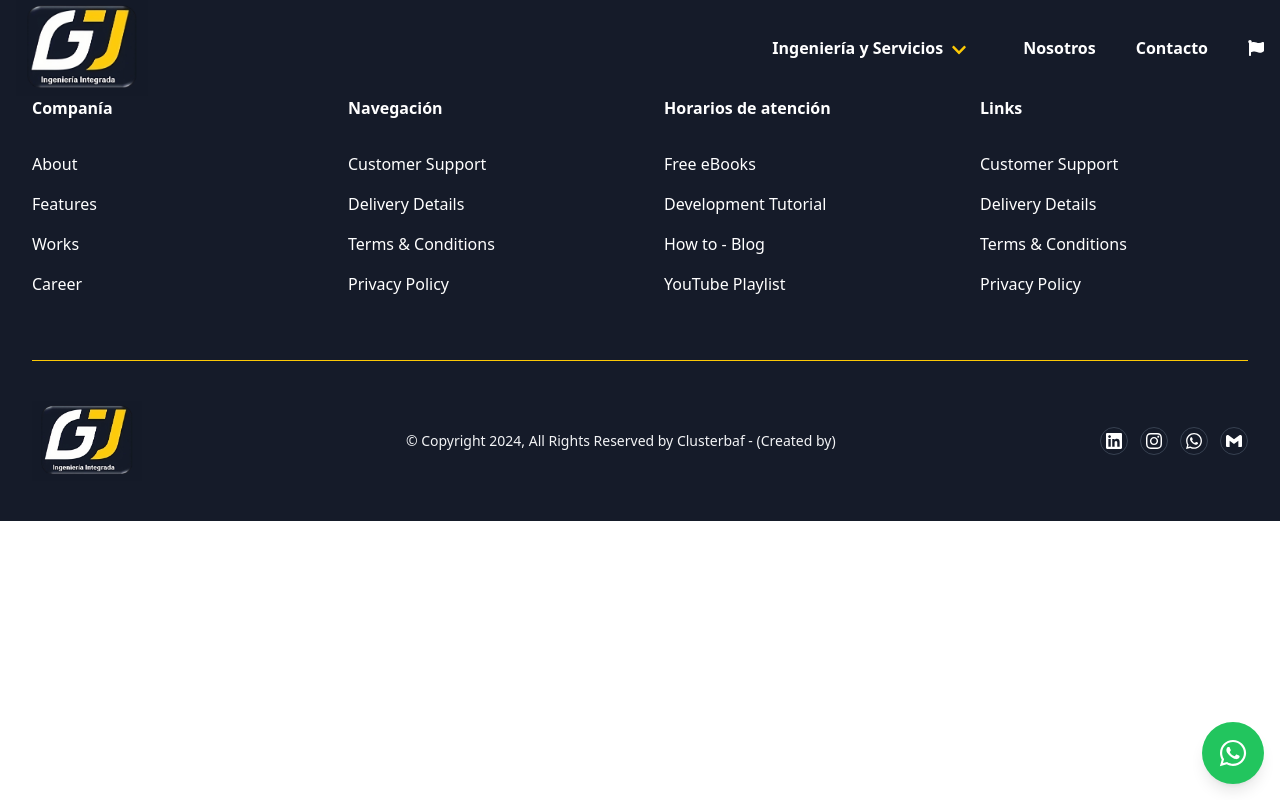
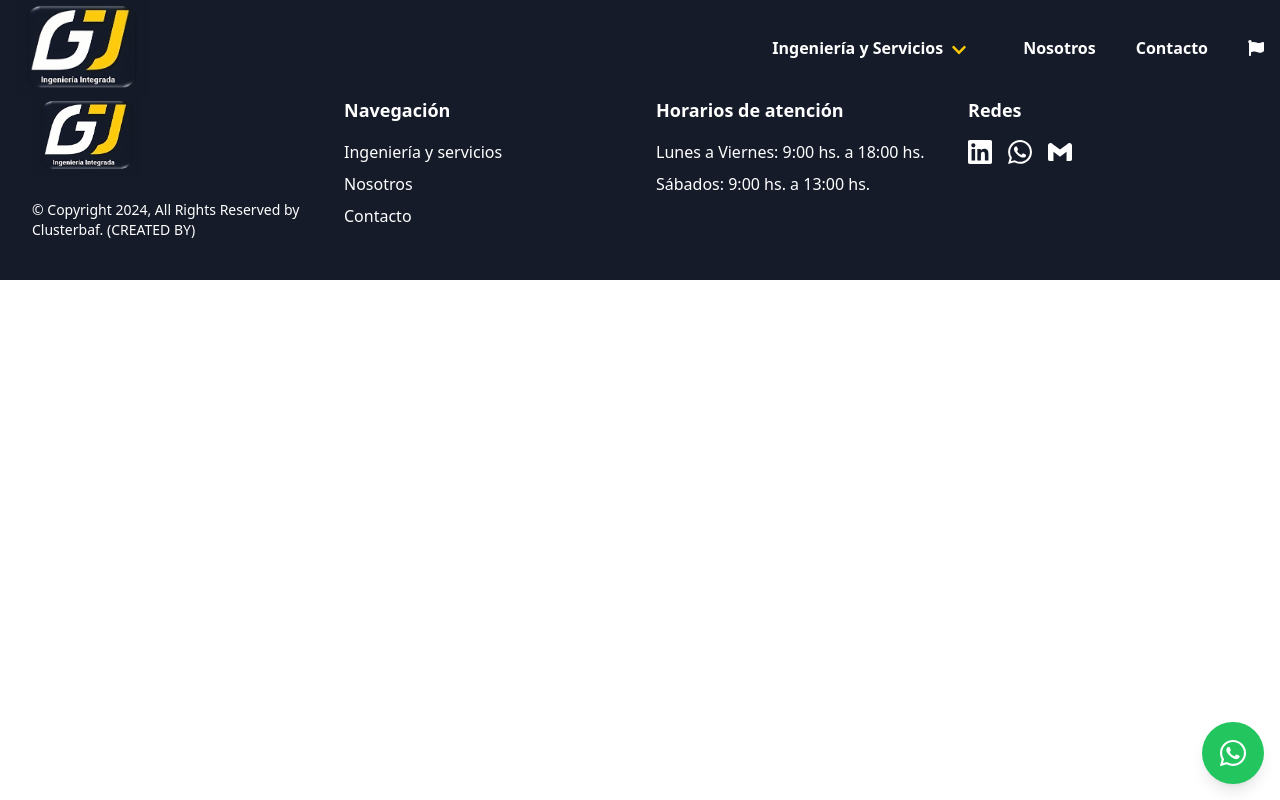
Before and after one commit to bautiliendo/clusterbaf-project, a React (Vite) app: page /contact in a window 1280 px wide. Built offline with nearby package versions, Linux system fonts and the light colour scheme.

Commit message:
footer finalizado

```diff
--- a/src/common/Footer.tsx
+++ b/src/common/Footer.tsx
@@ -1,130 +1,56 @@
-import Logo from '../assets/logo.jpg'
+import React from 'react';
+import Logo from '../assets/logo.jpg';
+import { handleGmail, handleLinkedIn, handleWhatsapp } from '../helpers/handleLinks';
 
-export const Footer = () => {
+export const Footer: React.FC = () => {
     return (
         <footer className="py-10 bg-rich_black sm:pt-16 lg:pt-24">
             <div className="px-4 mx-auto sm:px-6 lg:px-8 max-w-7xl">
-                <div className="grid grid-cols-2 gap-x-5 gap-y-12 md:grid-cols-4 md:gap-x-12">
+                <div className="grid grid-cols-1 gap-8 md:grid-cols-2 lg:grid-cols-4">
                     <div>
-                        <p className="font-bold text-white">Companía</p>
+                        <img className="h-20 mb-6" src={Logo} alt="Logo" />
+                        <p className="text-sm text-white">© Copyright 2024, All Rights Reserved by Clusterbaf. (CREATED BY)</p>
+                    </div>
 
-                        <ul className="mt-8 space-y-4">
-                            <li>
-                                <a href="#" title="" className="text-base text-white transition-all duration-200 hover:text-opacity-80 focus:text-opacity-80"> About </a>
-                            </li>
-                            <li>
-                                <a href="#" title="" className="text-base text-white transition-all duration-200 hover:text-opacity-80 focus:text-opacity-80"> Features </a>
-                            </li>
-                            <li>
-                                <a href="#" title="" className="text-base text-white transition-all duration-200 hover:text-opacity-80 focus:text-opacity-80"> Works </a>
-                            </li>
-                            <li>
-                                <a href="#" title="" className="text-base text-white transition-all duration-200 hover:text-opacity-80 focus:text-opacity-80"> Career </a>
-                            </li>
+                    <div>
+                        <h3 className="text-lg font-bold text-white mb-4">Navegación</h3>
+                        <ul className="space-y-2">
+                            <li><a href="#" className="text-white hover:text-opacity-80 transition-colors">Ingeniería y servicios</a></li>
+                            <li><a href="#" className="text-white hover:text-opacity-80 transition-colors">Nosotros</a></li>
+                            <li><a href="#" className="text-white hover:text-opacity-80 transition-colors">Contacto</a></li>
                         </ul>
                     </div>
 
                     <div>
-                        <p className="font-bold text-white">Navegación</p>
-
-                        <ul className="mt-8 space-y-4">
-                            <li>
-                                <a href="#" title="" className="text-base text-white transition-all duration-200 hover:text-opacity-80 focus:text-opacity-80"> Customer Support </a>
-                            </li>
-                            <li>
-                                <a href="#" title="" className="text-base text-white transition-all duration-200 hover:text-opacity-80 focus:text-opacity-80"> Delivery Details </a>
-                            </li>
-                            <li>
-                                <a href="#" title="" className="text-base text-white transition-all duration-200 hover:text-opacity-80 focus:text-opacity-80"> Terms & Conditions </a>
-                            </li>
-                            <li>
-                                <a href="#" title="" className="text-base text-white transition-all duration-200 hover:text-opacity-80 focus:text-opacity-80"> Privacy Policy </a>
-                            </li>
+                        <h3 className="text-lg font-bold text-white mb-4">Horarios de atención</h3>
+                        <ul className="space-y-2">
+                            <li className="text-white">Lunes a Viernes: 9:00 hs. a 18:00 hs.</li>
+                            <li className="text-white">Sábados: 9:00 hs. a 13:00 hs.</li>
                         </ul>
                     </div>
 
                     <div>
-                        <p className="font-bold text-white">Horarios de atención</p>
-
-                        <ul className="mt-8 space-y-4">
-                            <li>
-                                <a href="#" title="" className="text-base text-white transition-all duration-200 hover:text-opacity-80 focus:text-opacity-80"> Free eBooks </a>
-                            </li>
-                            <li>
-                                <a href="#" title="" className="text-base text-white transition-all duration-200 hover:text-opacity-80 focus:text-opacity-80"> Development Tutorial </a>
-                            </li>
-                            <li>
-                                <a href="#" title="" className="text-base text-white transition-all duration-200 hover:text-opacity-80 focus:text-opacity-80"> How to - Blog </a>
-                            </li>
-                            <li>
-                                <a href="#" title="" className="text-base text-white transition-all duration-200 hover:text-opacity-80 focus:text-opacity-80"> YouTube Playlist </a>
-                            </li>
-                        </ul>
-                    </div>
-
-                    <div>
-                        <p className="font-bold text-white">Links</p>
-
-                        <ul className="mt-8 space-y-4">
-                            <li>
-                                <a href="#" title="" className="text-base text-white transition-all duration-200 hover:text-opacity-80 focus:text-opacity-80"> Customer Support </a>
-                            </li>
-                            <li>
-                                <a href="#" title="" className="text-base text-white transition-all duration-200 hover:text-opacity-80 focus:text-opacity-80"> Delivery Details </a>
-                            </li>
-                            <li>
-                                <a href="#" title="" className="text-base text-white transition-all duration-200 hover:text-opacity-80 focus:text-opacity-80"> Terms & Conditions </a>
-                            </li>
-                            <li>
-                                <a href="#" title="" className="text-base text-white transition-all duration-200 hover:text-opacity-80 focus:text-opacity-80"> Privacy Policy </a>
-                            </li>
-                        </ul>
-                    </div>
-                </div>
-
-                <hr className="mt-16 mb-10 border-jonquil" />
-
-                <div className="flex flex-wrap items-center justify-between">
-                    <img className="h-20 auto md:order-1" src={Logo} alt="" />
-
-                    <ul className="flex items-center space-x-3 md:order-3">
-                        <li>
-                            <a href="#" title="LinkedIn" className="flex items-center justify-center text-white transition-all duration-200 bg-transparent border border-gray-700 rounded-full w-7 h-7 hover:bg-blue-600 hover:border-blue-600 focus:bg-blue-600 focus:border-blue-600">
-                                <svg className="w-4 h-4" xmlns="http://www.w3.org/2000/svg" viewBox="0 0 24 24" fill="currentColor">
+                        <h3 className="text-lg font-bold text-white mb-4">Redes</h3>
+                        <div className="flex space-x-4">
+                            <button onClick={handleLinkedIn} title="LinkedIn" className="text-white hover:text-blue-400 transition-colors">
+                                <svg className="w-6 h-6" fill="currentColor" viewBox="0 0 24 24" aria-hidden="true">
                                     <path d="M20.447 20.452h-3.554v-5.569c0-1.328-.027-3.037-1.852-3.037-1.853 0-2.136 1.445-2.136 2.939v5.667H9.351V9h3.414v1.561h.046c.477-.9 1.637-1.85 3.37-1.85 3.601 0 4.267 2.37 4.267 5.455v6.286zM5.337 7.433c-1.144 0-2.063-.926-2.063-2.065 0-1.138.92-2.063 2.063-2.063 1.14 0 2.064.925 2.064 2.063 0 1.139-.925 2.065-2.064 2.065zm1.782 13.019H3.555V9h3.564v11.452zM22.225 0H1.771C.792 0 0 .774 0 1.729v20.542C0 23.227.792 24 1.771 24h20.451C23.2 24 24 23.227 24 22.271V1.729C24 .774 23.2 0 22.222 0h.003z" />
                                 </svg>
-                            </a>
-                        </li>
-
-                        <li>
-                            <a href="#" title="Instagram" className="flex items-center justify-center text-white transition-all duration-200 bg-transparent border border-gray-700 rounded-full w-7 h-7 hover:bg-pink-500 hover:border-pink-500 focus:bg-pink-500 focus:border-pink-500">
-                                <svg className="w-4 h-4" xmlns="http://www.w3.org/2000/svg" viewBox="0 0 24 24" fill="currentColor">
-                                    <path d="M12 2.163c3.204 0 3.584.012 4.85.07 3.252.148 4.771 1.691 4.919 4.919.058 1.265.069 1.645.069 4.849 0 3.205-.012 3.584-.069 4.849-.149 3.225-1.664 4.771-4.919 4.919-1.266.058-1.644.07-4.85.07-3.204 0-3.584-.012-4.849-.07-3.26-.149-4.771-1.699-4.919-4.92-.058-1.265-.07-1.644-.07-4.849 0-3.204.013-3.583.07-4.849.149-3.227 1.664-4.771 4.919-4.919 1.266-.057 1.645-.069 4.849-.069zm0-2.163c-3.259 0-3.667.014-4.947.072-4.358.2-6.78 2.618-6.98 6.98-.059 1.281-.073 1.689-.073 4.948 0 3.259.014 3.668.072 4.948.2 4.358 2.618 6.78 6.98 6.98 1.281.058 1.689.072 4.948.072 3.259 0 3.668-.014 4.948-.072 4.354-.2 6.782-2.618 6.979-6.98.059-1.28.073-1.689.073-4.948 0-3.259-.014-3.667-.072-4.947-.196-4.354-2.617-6.78-6.979-6.98-1.281-.059-1.69-.073-4.949-.073zm0 5.838c-3.403 0-6.162 2.759-6.162 6.162s2.759 6.163 6.162 6.163 6.162-2.759 6.162-6.163c0-3.403-2.759-6.162-6.162-6.162zm0 10.162c-2.209 0-4-1.79-4-4 0-2.209 1.791-4 4-4s4 1.791 4 4c0 2.21-1.791 4-4 4zm6.406-11.845c-.796 0-1.441.645-1.441 1.44s.645 1.44 1.441 1.44c.795 0 1.439-.645 1.439-1.44s-.644-1.44-1.439-1.44z" />
-                                </svg>
-                            </a>
-                        </li>
-
-                        <li>
-                            <a href="#" title="WhatsApp" className="flex items-center justify-center text-white transition-all duration-200 bg-transparent border border-gray-700 rounded-full w-7 h-7 hover:bg-green-500 hover:border-green-500 focus:bg-green-500 focus:border-green-500">
-                                <svg className="w-4 h-4" xmlns="http://www.w3.org/2000/svg" viewBox="0 0 24 24" fill="currentColor">
+                            </button>
+                            <button onClick={handleWhatsapp} title="WhatsApp" className="text-white hover:text-green-400 transition-colors">
+                                <svg className="w-6 h-6" fill="currentColor" viewBox="0 0 24 24" aria-hidden="true">
                                     <path d="M.057 24l1.687-6.163c-1.041-1.804-1.588-3.849-1.587-5.946.003-6.556 5.338-11.891 11.893-11.891 3.181.001 6.167 1.24 8.413 3.488 2.245 2.248 3.481 5.236 3.48 8.414-.003 6.557-5.338 11.892-11.893 11.892-1.99-.001-3.951-.5-5.688-1.448l-6.305 1.654zm6.597-3.807c1.676.995 3.276 1.591 5.392 1.592 5.448 0 9.886-4.434 9.889-9.885.002-5.462-4.415-9.89-9.881-9.892-5.452 0-9.887 4.434-9.889 9.884-.001 2.225.651 3.891 1.746 5.634l-.999 3.648 3.742-.981zm11.387-5.464c-.074-.124-.272-.198-.57-.347-.297-.149-1.758-.868-2.031-.967-.272-.099-.47-.149-.669.149-.198.297-.768.967-.941 1.165-.173.198-.347.223-.644.074-.297-.149-1.255-.462-2.39-1.475-.883-.788-1.48-1.761-1.653-2.059-.173-.297-.018-.458.13-.606.134-.133.297-.347.446-.521.151-.172.2-.296.3-.495.099-.198.05-.372-.025-.521-.075-.148-.669-1.611-.916-2.206-.242-.579-.487-.501-.669-.51l-.57-.01c-.198 0-.52.074-.792.372s-1.04 1.016-1.04 2.479 1.065 2.876 1.213 3.074c.149.198 2.095 3.2 5.076 4.487.709.306 1.263.489 1.694.626.712.226 1.36.194 1.872.118.571-.085 1.758-.719 2.006-1.413.248-.695.248-1.29.173-1.414z" />
                                 </svg>
-                            </a>
-                        </li>
-
-                        <li>
-                            <a href="#" title="Gmail" className="flex items-center justify-center text-white transition-all duration-200 bg-transparent border border-gray-700 rounded-full w-7 h-7 hover:bg-red-500 hover:border-red-500 focus:bg-red-500 focus:border-red-500">
-                                <svg className="w-4 h-4" xmlns="http://www.w3.org/2000/svg" viewBox="0 0 24 24" fill="currentColor">
+                            </button>
+                            <button onClick={handleGmail} title="Gmail" className="text-white hover:text-red-400 transition-colors">
+                                <svg className="w-6 h-6" fill="currentColor" viewBox="0 0 24 24" aria-hidden="true">
                                     <path d="M24 5.457v13.909c0 .904-.732 1.636-1.636 1.636h-3.819V11.73L12 16.64l-6.545-4.91v9.273H1.636A1.636 1.636 0 0 1 0 19.366V5.457c0-2.023 2.309-3.178 3.927-1.964L5.455 4.64 12 9.548l6.545-4.91 1.528-1.145C21.69 2.28 24 3.434 24 5.457z" />
                                 </svg>
-                            </a>
-                        </li>
-                    </ul>
-
-                    <p className="w-full mt-8 text-sm text-center text-gray-100 md:mt-0 md:w-auto md:order-2">© Copyright 2024, All Rights Reserved by Clusterbaf - (Created by)</p>
+                            </button>
+                        </div>
+                    </div>
                 </div>
             </div>
         </footer>
-
-    )
-}
+    );
+};
```
